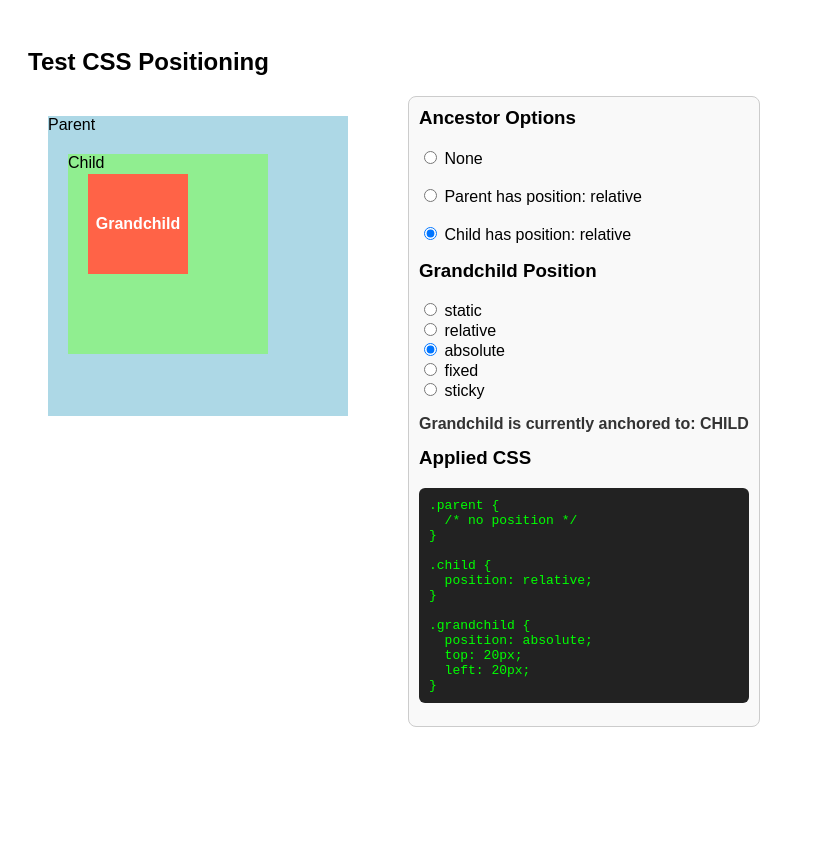
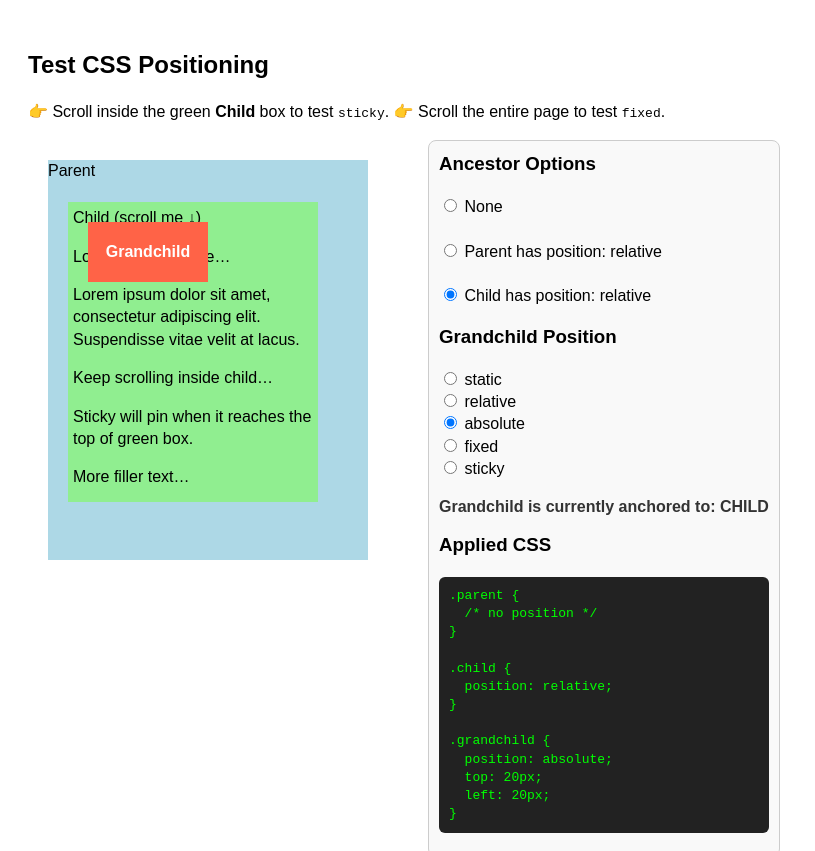
Before and after one commit to chandramouli-dev/FrontEndDevelopment, a plain HTML site: page Week4/Video8/TestApp/index.html in a window 1280 px wide. Shown: the top 851 px of the page, without its empty margins (0-815 px from the left). Drawn offline with Linux system fonts and the light colour scheme.

Commit message:
udated to code to better test sticky and fixed feature

```diff
--- a/Week4/Video8/TestApp/index.html
+++ b/Week4/Video8/TestApp/index.html
@@ -2,11 +2,12 @@
 <html lang="en">
 <head>
   <meta charset="utf-8" />
-  <title>Positioning Demo</title>
+  <title>Positioning Demo (with scroll for sticky/fixed)</title>
   <style>
     body {
       font-family: Arial, sans-serif;
       padding: 20px;
+      line-height: 1.4;
     }
 
     .layout {
@@ -15,43 +16,46 @@
       align-items: flex-start;
     }
 
-    /* Left area */
     .parent {
-      width: 300px;
-      height: 300px;
+      width: 320px;
+      height: 400px;
       background: lightblue;
       margin: 20px;
-      position: static; /* no default relative here */
+      position: static;
     }
 
     .child {
-      width: 200px;
-      height: 200px;
+      width: 250px;
+      height: 300px;         /* taller */
       background: lightgreen;
       margin: 20px;
-      /* NOTE: no position defined here — toggled by .relative class */
+      overflow: auto;        /* so sticky works inside */
+    }
+
+    .child-inner {
+      height: 600px;         /* taller inner content to create scrollbar */
+      padding: 5px;
     }
 
     .grandchild {
-      width: 100px;
-      height: 100px;
+      width: 120px;
+      height: 60px;
       background: tomato;
+      color: #fff;
+      font-weight: bold;
+      display: flex;
+      align-items: center;
+      justify-content: center;
+
       position: absolute; /* default */
       top: 20px;
       left: 20px;
-      color: #fff;
-      display: flex;
-      align-items: center;
-      justify-content: center;
-      font-weight: bold;
     }
 
-    /* toggle class used for both parent and child */
     .relative {
       position: relative;
     }
 
-    /* right controls */
     .controls {
       padding: 10px;
       border: 1px solid #ccc;
@@ -71,10 +75,16 @@
       white-space: pre-wrap;
     }
 
-    /* small helper so sticky demo sticks inside child when child is positioned */
-    .child-inner {
-      height: 100%;
-      overflow: auto;
+    /* spacer so window scrolls (for fixed demo) */
+    .page-spacer {
+      height: 1200px;
+      background: repeating-linear-gradient(
+        45deg,
+        #f0f0f0,
+        #f0f0f0 20px,
+        #fafafa 20px,
+        #fafafa 40px
+      );
     }
   </style>
 </head>
@@ -82,19 +92,28 @@
 
   <h2>Test CSS Positioning</h2>
 
+  <p>👉 Scroll inside the green <b>Child</b> box to test <code>sticky</code>.
+     👉 Scroll the entire page to test <code>fixed</code>.</p>
+
   <div class="layout">
     <!-- LEFT: boxes -->
     <div class="parent" id="parentBox">
       Parent
       <div class="child" id="childBox">
         <div class="child-inner">
-          Child
+          Child (scroll me ↓)
           <div class="grandchild" id="grandchildBox">Grandchild</div>
+          <p>Lots of content here…</p>
+          <p>Lorem ipsum dolor sit amet, consectetur adipiscing elit. Suspendisse vitae velit at lacus.</p>
+          <p>Keep scrolling inside child…</p>
+          <p>Sticky will pin when it reaches the top of green box.</p>
+          <p>More filler text…</p>
+          <p>Even more filler text…</p>
         </div>
       </div>
     </div>
 
-    <!-- RIGHT: controls + css view -->
+    <!-- RIGHT: controls -->
     <div class="controls">
       <h3>Ancestor Options</h3>
       <label><input type="radio" name="positionOption" value="none"> None</label><br><br>
@@ -115,8 +134,7 @@
     </div>
   </div>
 
-  <!-- spacer so page can scroll and you can test fixed/sticky -->
-  <div style="height:900px;"></div>
+  <div class="page-spacer"></div>
 
   <script>
     const parentBox = document.getElementById('parentBox');
@@ -129,12 +147,10 @@
     const statusBox = document.getElementById('statusBox');
     const cssCode = document.getElementById('cssCode');
 
-    // defaults
-    let currentAncestor = "child";
+    let currentAncestor = "child"; // default
     let grandchildPos = "absolute";
 
     function applyAncestor(ancestor) {
-      // toggle relative class on parent/child based on selection
       parentBox.classList.toggle('relative', ancestor === 'parent');
       childBox.classList.toggle('relative', ancestor === 'child');
       currentAncestor = ancestor;
@@ -144,31 +160,28 @@
       grandchildPos = pos;
       grandchildBox.style.position = pos;
 
-      // set/clear coords depending on pos
       if (["absolute", "relative", "fixed", "sticky"].includes(pos)) {
         grandchildBox.style.top = "20px";
         grandchildBox.style.left = "20px";
-      } else { // 'static'
+      } else {
         grandchildBox.style.top = "";
         grandchildBox.style.left = "";
       }
     }
 
     function anchoredText() {
-      if (grandchildPos === "fixed") return "VIEWPORT";
+      if (grandchildPos === "fixed") return "VIEWPORT (scroll page to test)";
       if (grandchildPos === "absolute") {
         if (currentAncestor === "parent") return "PARENT";
         if (currentAncestor === "child") return "CHILD";
         return "BODY";
       }
       if (grandchildPos === "sticky") {
-        // accurate behavior: acts like relative until threshold; this text explains that
-        if (currentAncestor === "parent") return "PARENT (sticky until scrolled)";
-        if (currentAncestor === "child") return "CHILD (sticky until scrolled)";
-        return "BODY (sticky until scrolled)";
+        if (currentAncestor === "parent") return "PARENT (sticky inside parent)";
+        if (currentAncestor === "child") return "CHILD (sticky inside child)";
+        return "BODY (sticky relative to body)";
       }
-      // static or relative
-      return "NORMAL FLOW (not anchored)";
+      return "NORMAL FLOW";
     }
 
     function updateCSSPreview() {
@@ -199,7 +212,7 @@
       statusBox.textContent = `Grandchild is currently anchored to: ${anchoredText()}`;
     }
 
-    // event wiring
+    // event binding
     ancestorRadios.forEach(r => r.addEventListener('change', () => {
       if (!r.checked) return;
       applyAncestor(r.value);
@@ -212,7 +225,7 @@
       updateCSSPreview();
     }));
 
-    // initialize defaults (Child relative + grandchild absolute)
+    // init defaults
     applyAncestor(currentAncestor);
     applyGrandchildPosition(grandchildPos);
     updateCSSPreview();
```
